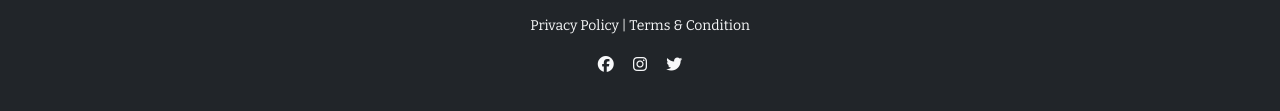
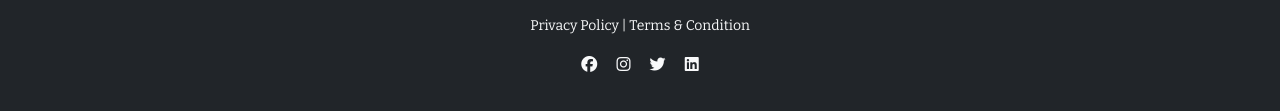
Before and after one commit to Fahim-2001/edTech-website-Assignment3, a plain HTML site: page index.html in a window 1280 px wide. Shown: the part 4450-4561 px from the top of the page. Drawn offline with nearby package versions, Linux system fonts and the light colour scheme.

Commit message:
Last Commit

```diff
--- a/index.html
+++ b/index.html
@@ -726,6 +726,11 @@
             class="text-decoration-none text-light px-2"
             ><i class="fa-brands fa-twitter"></i
           ></a>
+          <a
+            href="https://www.linkedin.com/"
+            class="text-decoration-none text-light px-2"
+            ><i class="fa-brands fa-linkedin"></i
+          ></a>
         </div>
       </div>
     </footer>
```
